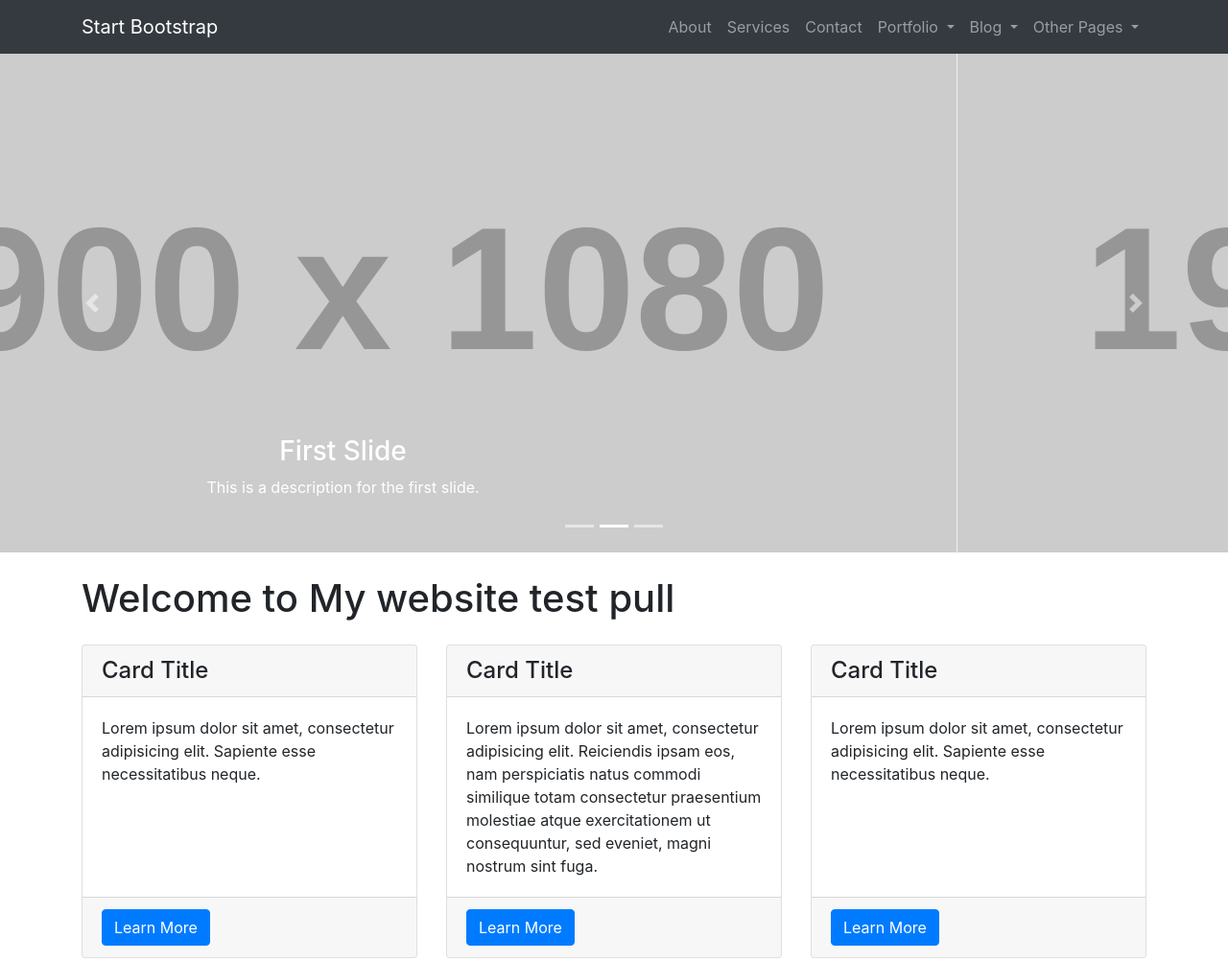
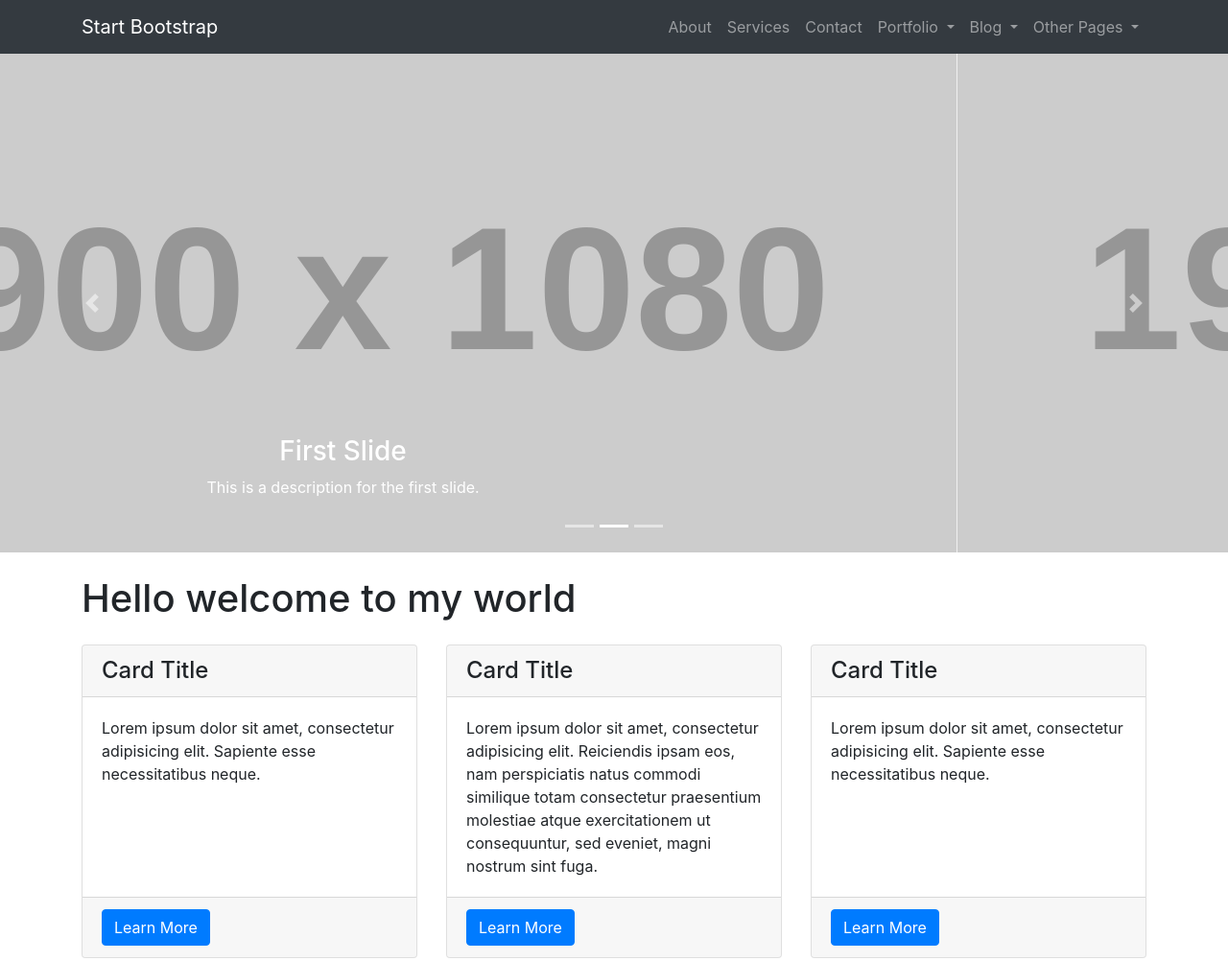
Before and after one commit to m3524443/demo, a website: page index.html in a window 1280 px wide. Shown: the top 1002 px of the page at 96% size. Drawn offline with Linux system fonts and the light colour scheme; placeholder pictures from the web are drawn by us.

Commit message:
update new test

```diff
--- a/index.html
+++ b/index.html
@@ -121,7 +121,7 @@
     <!-- Page Content -->
     <div class="container">
 
-      <h1 class="my-4">Welcome to My website test pull</h1>
+      <h1 class="my-4">Hello welcome to my world</h1>
 
       <!-- Marketing Icons Section -->
       <div class="row">
```
